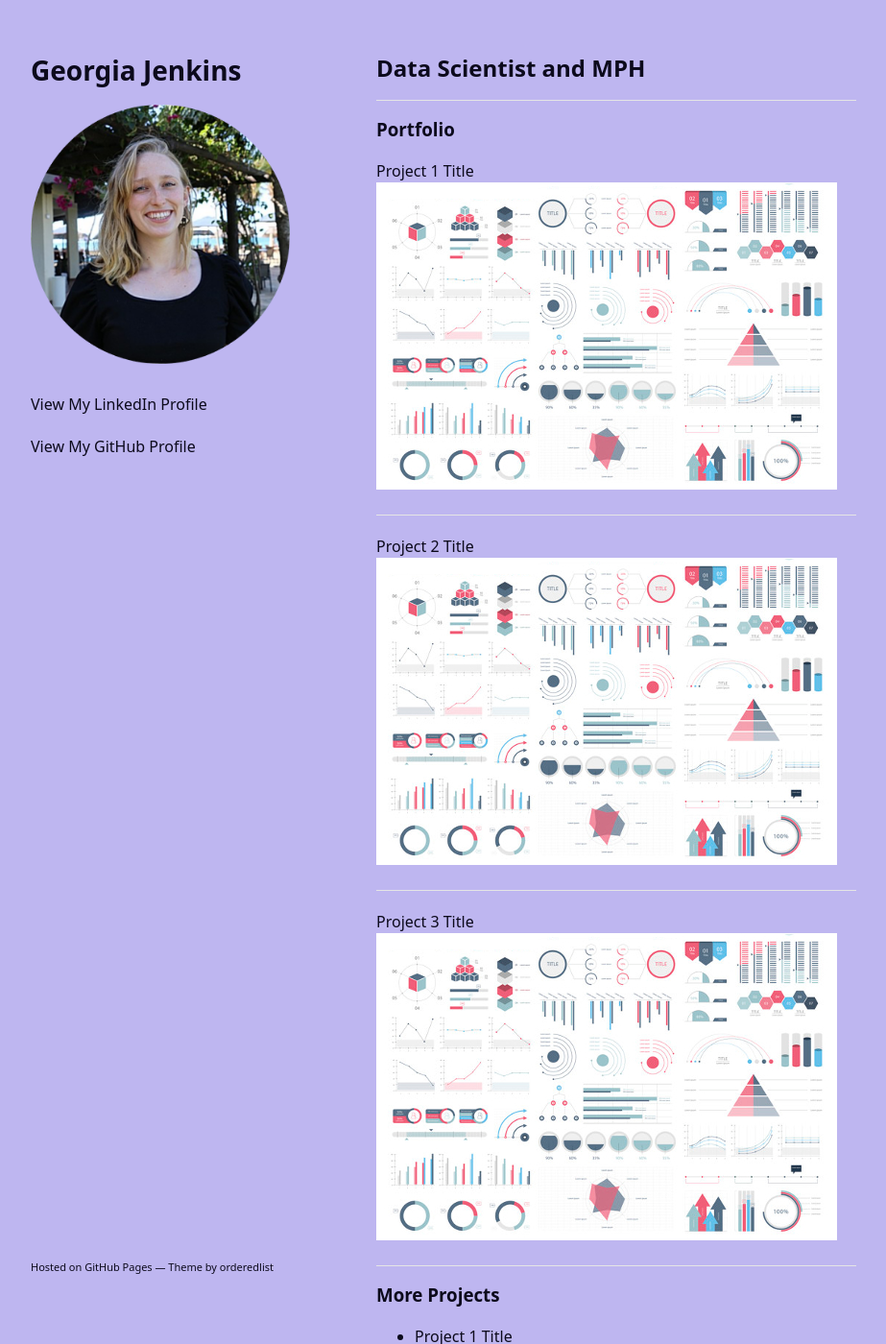
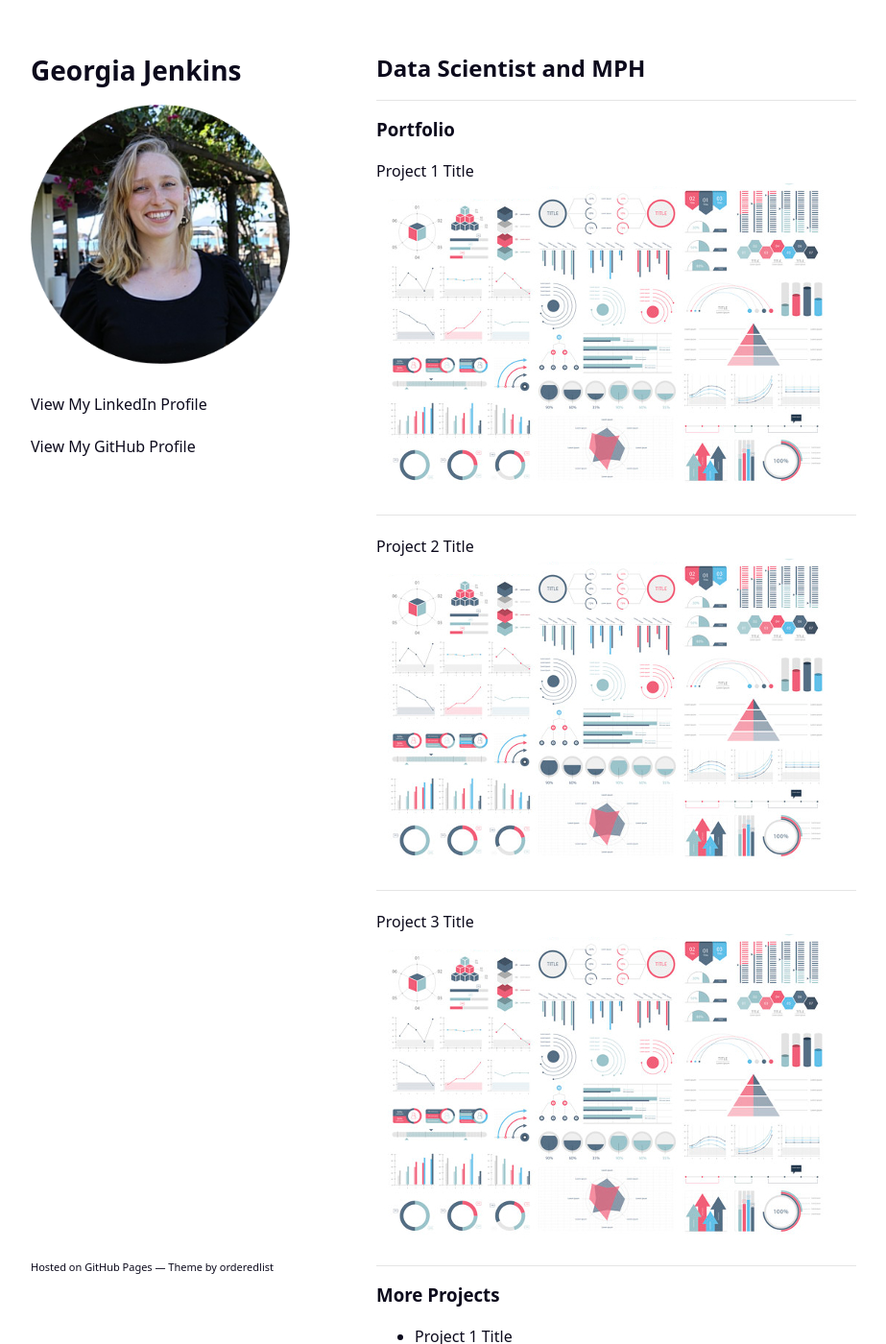
Before and after one commit to geojenk/geojenk.github.io, a Jekyll site: the page built from index.md, in a window 1280 px wide and 1400 px high. Shown: the whole window at 96% size, without its empty margins (178-1101 px from the left). Built offline with Jekyll 4.4.1, drawn with Linux system fonts in a browser that asks for light colours; our own code applies the rules of GitHub Pages for plain Markdown files; a script that is not in the unit is left out.

Commit message:
Update style.css

```diff
--- a/assets/css/style.css
+++ b/assets/css/style.css
@@ -1,5 +1,5 @@
 body {
-  background-color: #beb6f0	;
+  background-color: #FFF	;
   padding:50px;
   font: 16px/1.5 "Noto Sans", "Helvetica Neue", Helvetica, Arial, sans-serif;
   color:#0c0a1c;
```
